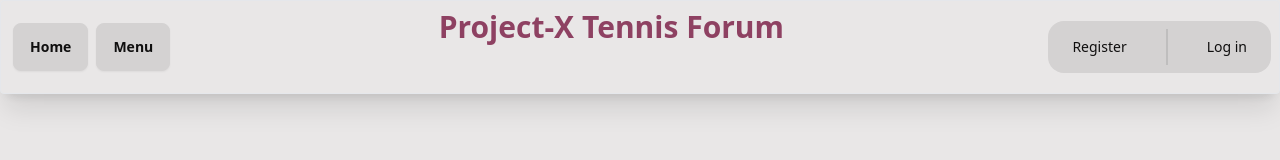
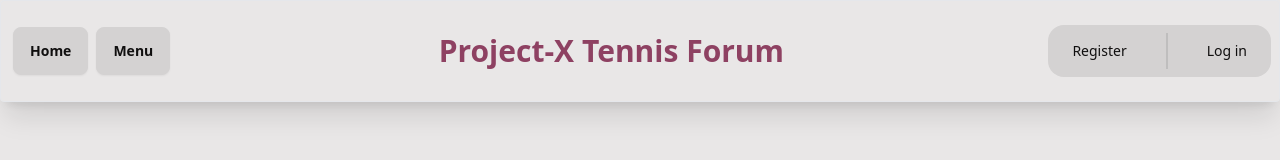
Before and after one commit to ProjectX-A55/TennisForum, a React (Vite) app in the folder tenis-forum/: page / in a window 1280 px wide. Shown: the top 160 px of the page. Built offline with nearby package versions, Linux system fonts and the light colour scheme; no server answers; the database is empty; the HTML template or start-up script is replaced by a standard one.

Commit message:
fixed header

```diff
--- a/tenis-forum/src/components/HeaderComponent/HeaderComponent.jsx
+++ b/tenis-forum/src/components/HeaderComponent/HeaderComponent.jsx
@@ -52,7 +52,7 @@ export function HeaderComponent() {
                 </div>
             </div>
 
-            <div className="flex-none text-center font-bold  pb-10" style={{ color: '#8e4162' }}>
+            <div className="flex-none text-center font-bold pt-6 pb-6" style={{ color: '#8e4162' }}>
                 <p className="text-3xl"> Project-X Tennis Forum</p>
             </div>
 
```
